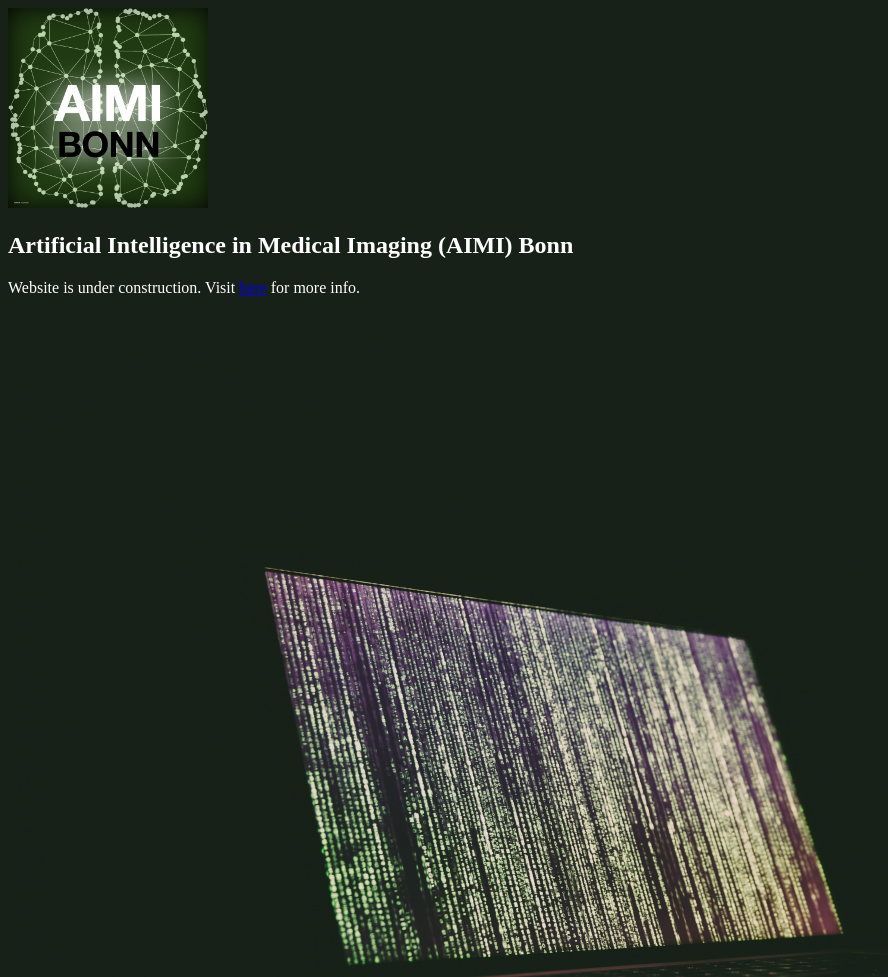
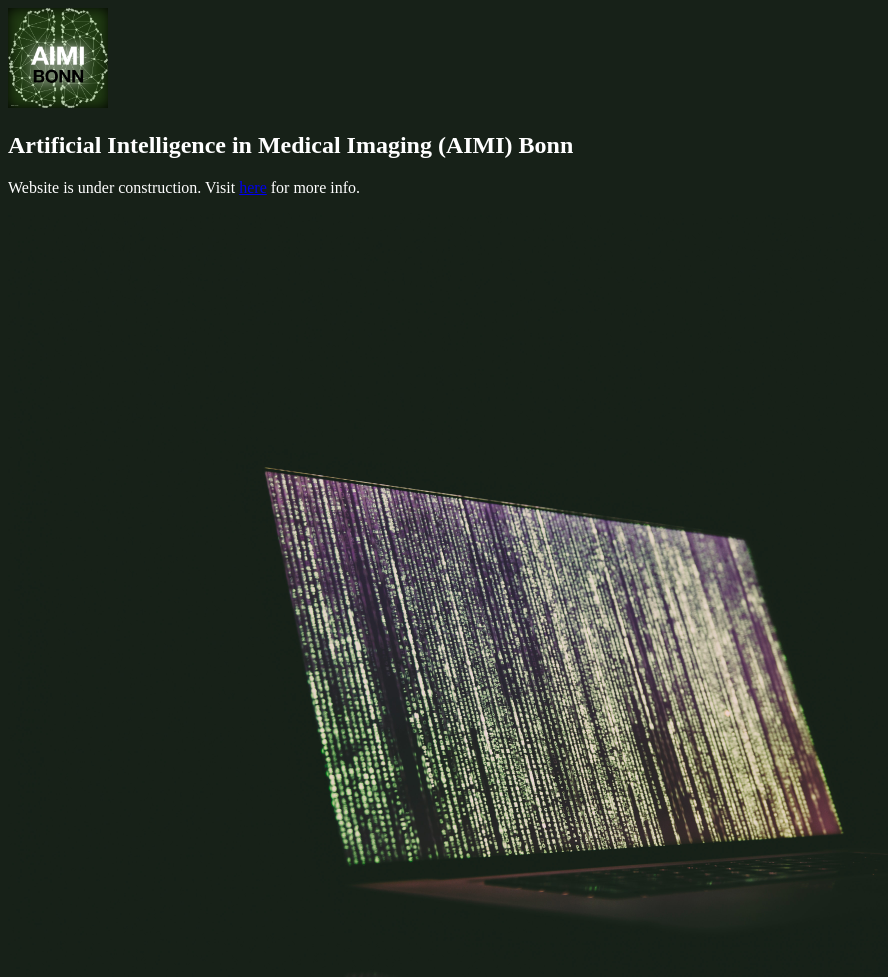
Before and after one commit to aimi-bonn/website, a plain HTML site: page docs/index.html in a window 1280 px wide. Shown: the top 977 px of the page, without its empty margins (0-888 px from the left). Drawn offline with Linux system fonts and the light colour scheme.

Commit message:
Update index.html

```diff
--- a/docs/index.html
+++ b/docs/index.html
@@ -4,7 +4,7 @@
 </head>
 <body style="background-color:#172118;">
 
-<img src="assets/AIMI-logo_green.png" alt="AIMI-logo" width="200" height="200">
+<img src="assets/AIMI-logo_green.png" alt="AIMI-logo" width="100" height="100">
 
 <h2 style="color:white">
   Artificial Intelligence in Medical Imaging (AIMI) Bonn
```
